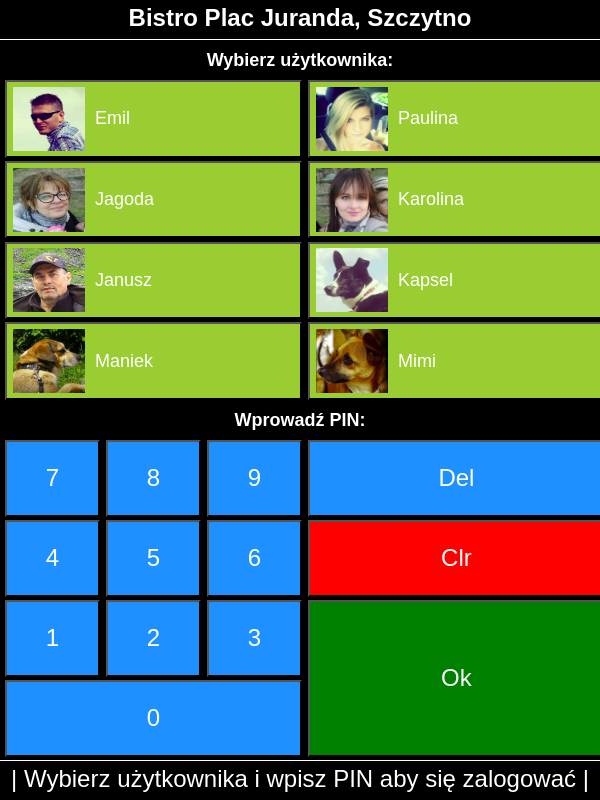
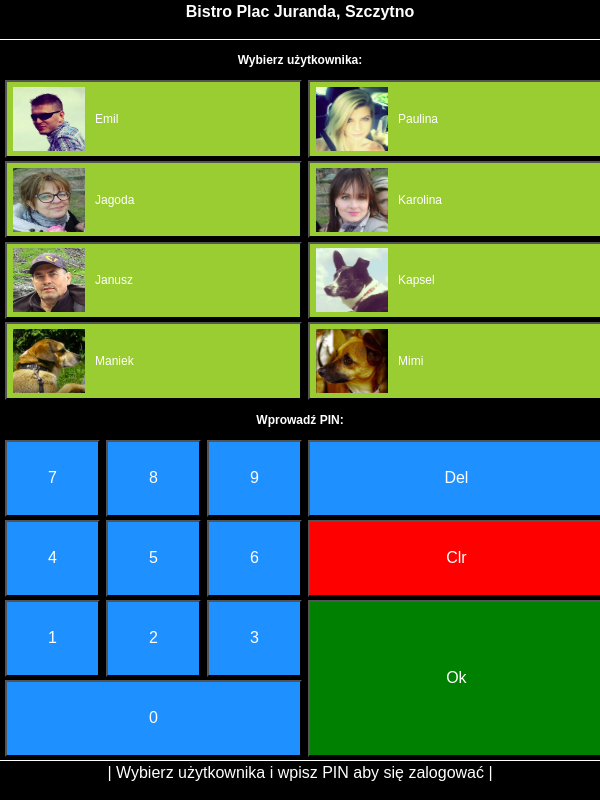
Before and after one commit to eMIKARp/bistro-management-tool-app, a Django app: page /bistro/panel_logowania in a window 600 px wide. Run offline with Django 3.2, Linux system fonts and the light colour scheme; data comes from the database, SQL or seed files in the repository; some libraries are stand-ins or nearby versions.

Commit message:
Another commit

```diff
--- a/static/css/BistroManagementToolApp/styles_main.css
+++ b/static/css/BistroManagementToolApp/styles_main.css
@@ -55,7 +55,7 @@ button {
     border-bottom: solid white 1px;
     background-color: black;
 
-    font-size:3vh;
+    font-size:2vh;
 
 }
 
@@ -64,7 +64,7 @@ button {
             background-color: dodgerblue;
             justify-content: center;
             align-items: center;
-            font-size: 3vh;
+            font-size: 2vh;
         }
 
         #d1 {grid-area:d1;}
@@ -100,7 +100,7 @@ button {
     border-top: solid white 1px;
     background-color: black;
 
-    font-size:3vh;
+    font-size:2vh;
 }
 
     #full_footer {display: none}
@@ -136,7 +136,7 @@ button {
         flex-direction: column;
         width: 100%;
         height: 20%;
-        font-size:3vh;
+        font-size:2vh;
         padding-left:5px;
         padding-right:5px;
     }
@@ -167,7 +167,7 @@ button {
         flex-direction: column;
          width: 100%;
          height: 80%;
-        font-size:3vh;
+        font-size:2vh;
         padding-left:5px;
         padding-right:5px;
     }
@@ -215,7 +215,7 @@ button {
         height: 90vh;
         background-color: black;
 
-        font-size:3vh;
+        font-size:2vh;
         padding-right: 5px;
         padding-left: 5px;
     }
@@ -271,7 +271,7 @@ button {
 
             .user-tile-name{
                 margin-left: 10px;
-                font-size: 3vh;
+                font-size: 2vh;
             }
 
 
@@ -281,7 +281,7 @@ button {
          width: 50vw;
          height: 90vh;
 
-         font-size:3vh;
+         font-size:2vh;
         padding-right: 5px;
         padding-left: 5px;
     }
@@ -331,7 +331,7 @@ button {
         height: 45vh;
         background-color: black;
 
-        font-size:3vmin;
+        font-size:2vmin;
         padding-right: 5px;
         padding-left: 5px;
     }
@@ -389,7 +389,7 @@ button {
 
             .user-tile-name{
                 margin-left: 10px;
-                font-size: 3vmin;
+                font-size: 2vmin;
             }
 
 
@@ -399,7 +399,7 @@ button {
         width: 100vw;
         height: 45vh;
 
-        font-size:3vmin;
+        font-size:2vmin;
         padding-right: 5px;
         padding-left: 5px;
     }
@@ -451,7 +451,7 @@ button {
         height: 90vh;
         background-color: black;
 
-        font-size:3vh;
+        font-size:2vh;
         padding-right: 5px;
         padding-left: 5px;
     }
@@ -507,7 +507,7 @@ button {
 
             .user-tile-name{
                 margin-left: 10px;
-                font-size: 3vmin;
+                font-size: 2vmin;
             }
 
 
@@ -517,7 +517,7 @@ button {
      width: 50vw;
      height: 90vh;
 
-     font-size:3vh;
+     font-size:2vh;
         padding-right: 5px;
         padding-left: 5px;
     }
```
